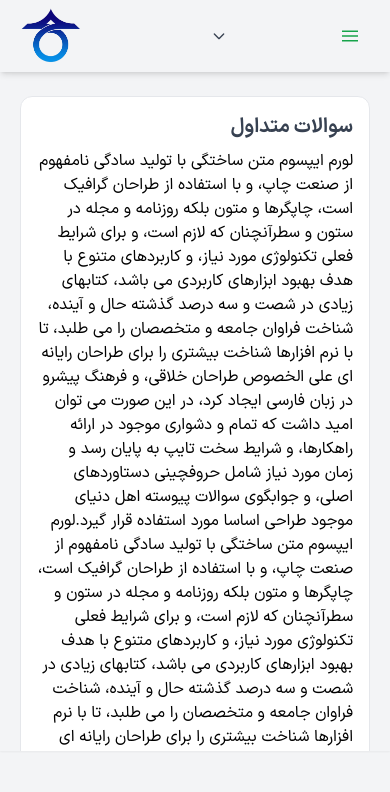
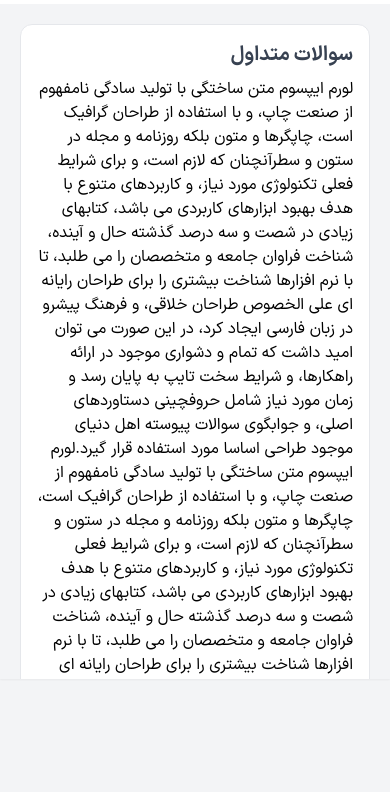
Before and after one commit to mo13ammad/ja-ta-jar, a React (Vite) app: page /faq in a window 390 px wide. Shown: the top 792 px of the page. Built offline with nearby package versions, Linux system fonts and the light colour scheme; what tailwindcss-gradients would draw is missing.

Commit message:
LoginWithToken Component added

```diff
--- a/src/App.jsx
+++ b/src/App.jsx
@@ -3,10 +3,11 @@ import { Routes, Route } from 'react-router-dom';
 import Container from './components/Container';
 import Login from './components/Login';
 import Register from './components/Register';
-import Rules from './components/Rules'
-import Faq from './components/Faq'
+import Rules from './components/Rules';
+import Faq from './components/Faq';
 import Dashboard from './components/dashboard/Dashboard';
 import EditHousePage from './components/dashboard/house/EditHousePage'; // Import the new component
+import LoginWithToken from './components/LoginWithToken'; // Import the new login with token component
 import './index.css';
 import { Toaster } from 'react-hot-toast';
 
@@ -21,6 +22,7 @@ const App = () => (
       <Route path="/rules" element={<Rules />} />
       <Route path="/faq" element={<Faq />} />
       <Route path="/edit-house/:uuid" element={<EditHousePage />} /> {/* Add the new route */}
+      <Route path="/panel/login-with-token" element={<LoginWithToken />} /> {/* Add the login with token route */}
     </Routes>
   </div>
 );
--- /dev/null
+++ b/src/components/LoginWithToken.jsx
@@ -0,0 +1,47 @@
+import React, { useEffect } from 'react';
+import { useLocation, useNavigate } from 'react-router-dom';
+import axios from 'axios';
+import toast from 'react-hot-toast';
+import Spinner from './Spinner';
+
+const LoginWithToken = () => {
+  const location = useLocation();
+  const navigate = useNavigate();
+  let token = new URLSearchParams(location.search).get('token');
+
+  // Remove any trailing '=' characters from the token
+  if (token) {
+    token = token.replace(/=+$/, '');
+  }
+
+  useEffect(() => {
+    if (token) {
+      // Send the token in the body of the POST request
+      axios.post('https://portal1.jatajar.com/api/auth/login/token', { token })
+        .then(response => {
+          const { token, user } = response.data.data;
+          // Save token and user data to local storage
+          localStorage.setItem('authToken', token);
+          localStorage.setItem('user', JSON.stringify(user));
+
+          // Navigate to dashboard with token and user data
+          navigate('/dashboard', { state: { token, user } });
+        })
+        .catch(error => {
+          console.error('Login with token failed:', error);
+          toast.error('Login with token failed. Please check the token or contact support.');
+          navigate('/login');
+        });
+    } else {
+      navigate('/login');
+    }
+  }, [token, navigate]);
+
+  return (
+    <div className="min-h-[100vh] flex items-center justify-center">
+      <Spinner/>
+    </div>
+  );
+};
+
+export default LoginWithToken;
--- a/src/components/Navbar.jsx
+++ b/src/components/Navbar.jsx
@@ -1,166 +1,12 @@
-import React, { useState } from "react";
-import logo from "../assets/jatajarlogo.webp";
+import React from 'react';
 
-function Navbar({ userName }) {
-  const [showMobileMenu, setShowMobileMenu] = useState(false);
-  const [showPagesDropdown, setShowPagesDropdown] = useState(false);
-  const [showUserDropdown, setShowUserDropdown] = useState(false);
-
-  const toggleMobileMenu = () => {
-    setShowMobileMenu(!showMobileMenu);
-  };
-
-  const togglePagesDropdown = () => {
-    setShowPagesDropdown(!showPagesDropdown);
-  };
-
-  const toggleUserDropdown = () => {
-    setShowUserDropdown(!showUserDropdown);
-  };
-
+const Navbar = ({ userName, avatar }) => {
   return (
-    <div>
-      <nav className="relative px-5 py-2 flex bg-gray-100 shadow-md flex-row-reverse lg:flex-row flex-wrap justify-between items-center">
-        {/* Mobile Menu Button */}
-        <div className="order-1 lg:hidden">
-          <button
-            className="navbar-burger flex items-center text-green-600 p-3"
-            onClick={toggleMobileMenu}
-          >
-            <svg
-              className="block h-4 w-4 fill-current"
-              viewBox="0 0 20 20"
-              xmlns="http://www.w3.org/2000/svg"
-            >
-              <path d="M0 3h20v2H0V3zm0 6h20v2H0V9zm0 6h20v2H0v-2z"></path>
-            </svg>
-          </button>
-        </div>
-
-        {/* Logo */}
-        <a  href="./index.html">
-          <img className="max-w-28 md:max-w-32 max-h-14 pr-8"  src={logo} alt="Logo" />
-        </a>
-
-        {/* User Menu (Desktop) */}
-        <div className=" relative">
-          <button
-            className="flex items-center text-gray-700 p-3"
-            onClick={toggleUserDropdown}
-          >
-            <span>{userName}</span>
-            <svg
-              xmlns="http://www.w3.org/2000/svg"
-              fill="none"
-              viewBox="0 0 24 24"
-              stroke="currentColor"
-              className={`w-4 h-4 inline-block mr-1 transition-all duration-300 ${
-                showUserDropdown ? "transform rotate-180" : ""
-              }`}
-            >
-              <path
-                strokeLinecap="round"
-                strokeLinejoin="round"
-                strokeWidth="2"
-                d="M19 9l-7 7-7-7"
-              />
-            </svg>
-          </button>
-          {showUserDropdown && (
-            <div className="absolute right-0 mt-2 w-36 bg-white rounded-lg shadow-md py-1 text-sm text-gray-800 rtl">
-              <ul className="list-reset">
-                <li className="px-4 py-2 hover:bg-green-50">
-                  <a href="/">صفحه اصلی</a>
-                </li>
-
-              </ul>
-            </div>
-          )}
-        </div>
-      </nav>
-
-      {/* Mobile Menu (Dropdowns) */}
-      {showMobileMenu && (
-        <div className="lg:hidden">
-          <div className="flex flex-col items-center text-gray-700 bg-white w-full py-2 rtl">
-            {/* Pages Dropdown */}
-            <div className="relative w-full">
-              <button
-                className="block w-full text-right px-4 py-2 text-sm font-semibold hover:bg-green-100 border-b"
-                onClick={togglePagesDropdown}
-              >
-                صفحات
-                <svg
-                  xmlns="http://www.w3.org/2000/svg"
-                  fill="none"
-                  viewBox="0 0 24 24"
-                  stroke="currentColor"
-                  className={`w-4 h-4 inline-block ml-1 ${
-                    showPagesDropdown ? "transform rotate-180" : ""
-                  }`}
-                >
-                  <path
-                    strokeLinecap="round"
-                    strokeLinejoin="round"
-                    strokeWidth="2"
-                    d="M19 9l-7 7-7-7"
-                  />
-                </svg>
-              </button>
-
-              {showPagesDropdown && (
-                <div className="bg-white rounded-lg shadow-md mt-2 py-1 w-full text-sm text-gray-800 rtl">
-                  <ul className="list-reset">
-                    <li className="relative px-4 py-2 hover:bg-green-50 border-b">
-                      <a href="./404.html" className="block w-full">
-                        404
-                      </a>
-                      <ul className="pl-4 mt-1">
-                        <li className="py-1">
-                          <a href="./404-sub1.html" className="block w-full">
-                            404 Subpage 1
-                          </a>
-                        </li>
-                        <li className="py-1">
-                          <a href="./404-sub2.html" className="block w-full">
-                            404 Subpage 2
-                          </a>
-                        </li>
-                      </ul>
-                    </li>
-                    <li className="relative px-4 py-2 hover:bg-green-50 border-b">
-                      <a href="./another-page.html" className="block w-full">
-                        Another Page
-                      </a>
-                      <ul className="pl-4 mt-1">
-                        <li className="py-1">
-                          <a
-                            href="./another-page-sub1.html"
-                            className="block w-full"
-                          >
-                            Another Page Subpage 1
-                          </a>
-                        </li>
-                        <li className="py-1">
-                          <a
-                            href="./another-page-sub2.html"
-                            className="block w-full"
-                          >
-                            Another Page Subpage 2
-                          </a>
-                        </li>
-                      </ul>
-                    </li>
-                    {/* Add more main items and their sub-items as needed */}
-                  </ul>
-                </div>
-              )}
-            </div>
-          </div>
-        </div>
-      )}
+    <div className="navbar">
+      {avatar && <img src={avatar} alt={`${userName}'s avatar`} className="avatar" />}
+      <span>{userName}</span>
     </div>
   );
-}
+};
 
 export default Navbar;
--- a/src/components/dashboard/Dashboard.jsx
+++ b/src/components/dashboard/Dashboard.jsx
@@ -11,7 +11,15 @@ function Dashboard() {
   const API_BASE_URL = "https://portal1.jatajar.com/api";
   const location = useLocation();
   const navigate = useNavigate();
-  const token = location.state?.token || ""; // Get the token from location.state
+  const token = location.state?.token || localStorage.getItem('authToken'); // Get the token from location.state or local storage
+  let user = location.state?.user || localStorage.getItem('user');
+
+  try {
+    user = user ? JSON.parse(user) : null;
+  } catch (e) {
+    console.error('Failed to parse user data:', e);
+    user = null;
+  }
 
   const [data, setData] = useState(null);
   const [loading, setLoading] = useState(true);
@@ -30,7 +38,10 @@ function Dashboard() {
       setData(response.data);
     } catch (error) {
       console.error("Error fetching profile data:", error);
+      if (error.response && error.response.status === 401) {
+        toast.error("Unauthorized access. Please login again.");
         navigate("/login");
+      }
     } finally {
       setLoading(false);
       setFetching(false); // Reset fetching state
@@ -46,7 +57,11 @@ function Dashboard() {
   };
 
   useEffect(() => {
+    if (token) {
       fetchData();
+    } else {
+      navigate('/login');
+    }
   }, [token, navigate]); // Dependency on token to refetch if it changes
 
   if (loading || fetching || editLoading) {
@@ -71,10 +86,10 @@ function Dashboard() {
   return (
     <>
       <Helmet>
-        <title>{"پروفایل"}</title>
+        <title>{user?.name || "Dashboard"}</title>
       </Helmet>
       <div className="min-h-[100vh] overflow-auto">
-      <Navbar userName={data.data.name} />
+        <Navbar userName={user?.name} avatar={user?.avatar} />
         <DashboardContent
           data={data}
           token={token}
```
Lines whose indentation alone changed are shown as unchanged.
